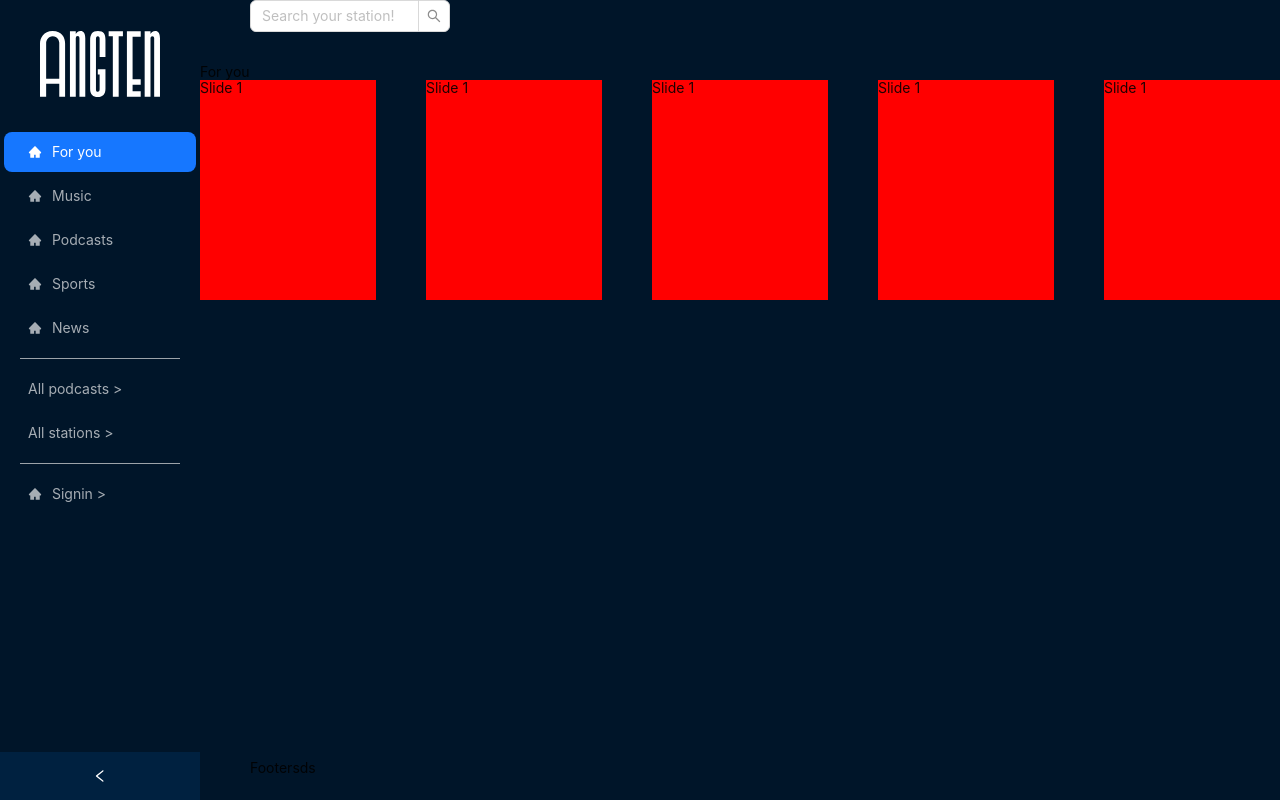
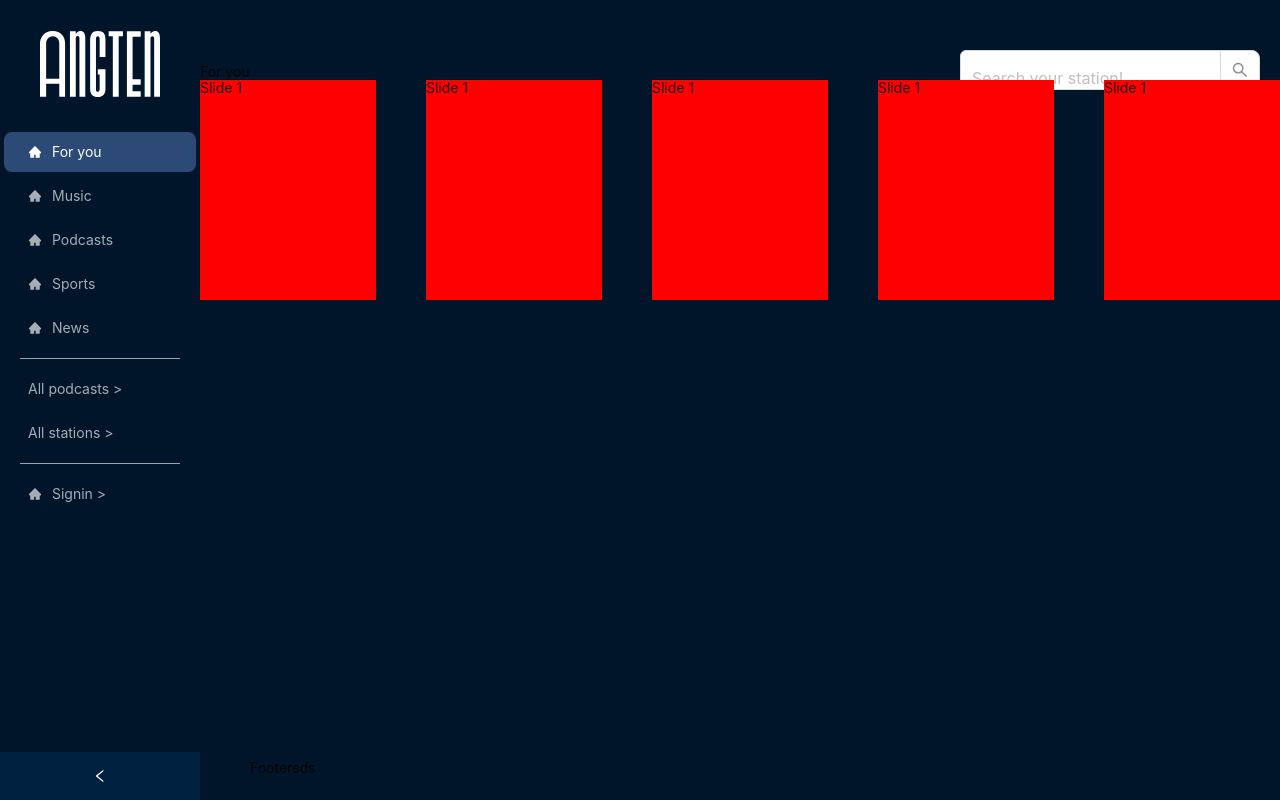
Before and after one commit to Icchi16/react-final, a Next.js app: page / in a window 1280 px wide. Built offline with nearby package versions, Linux system fonts and the light colour scheme.

Commit message:
commited

```diff
--- a/src/components/search/HomeSearch.jsx
+++ b/src/components/search/HomeSearch.jsx
@@ -9,11 +9,13 @@ const HomeSearch = () => {
   const onSearch = (value) => console.log(value);
 
   return (
-    <div className="">
+    <div className={styles.HomeSearch}>
       <Search
         placeholder="Search your station!"
+        allowClear
+        size="large"
         onSearch={onSearch}
-        style={{ width: 200 }}
+        className={styles.SearchBar}
       />
     </div>
   );
--- a/src/components/search/HomeSearch.module.css
+++ b/src/components/search/HomeSearch.module.css
@@ -0,0 +1,13 @@
+.HomeSearch {
+  position: absolute;
+  top: 50px;
+  right: 20px;
+}
+
+.SearchBar {
+    width: 300px;
+}
+
+.SearchBar input, .SearchBar button{
+height: 40px;
+}
--- a/src/pages/_app.jsx
+++ b/src/pages/_app.jsx
@@ -7,7 +7,7 @@ import { ConfigProvider, theme } from "antd";
 
 const MyApp = ({ Component, pageProp }) => {
   return (
-    <ConfigProvider>
+    <ConfigProvider theme={{ token: { colorPrimary: "#2c4a75" } }}>
       <HomeLayout>
         <Component {...pageProp} />
       </HomeLayout>
```
Also changed, not shown: 1 other file (tests, documents, lock files or other folders).
